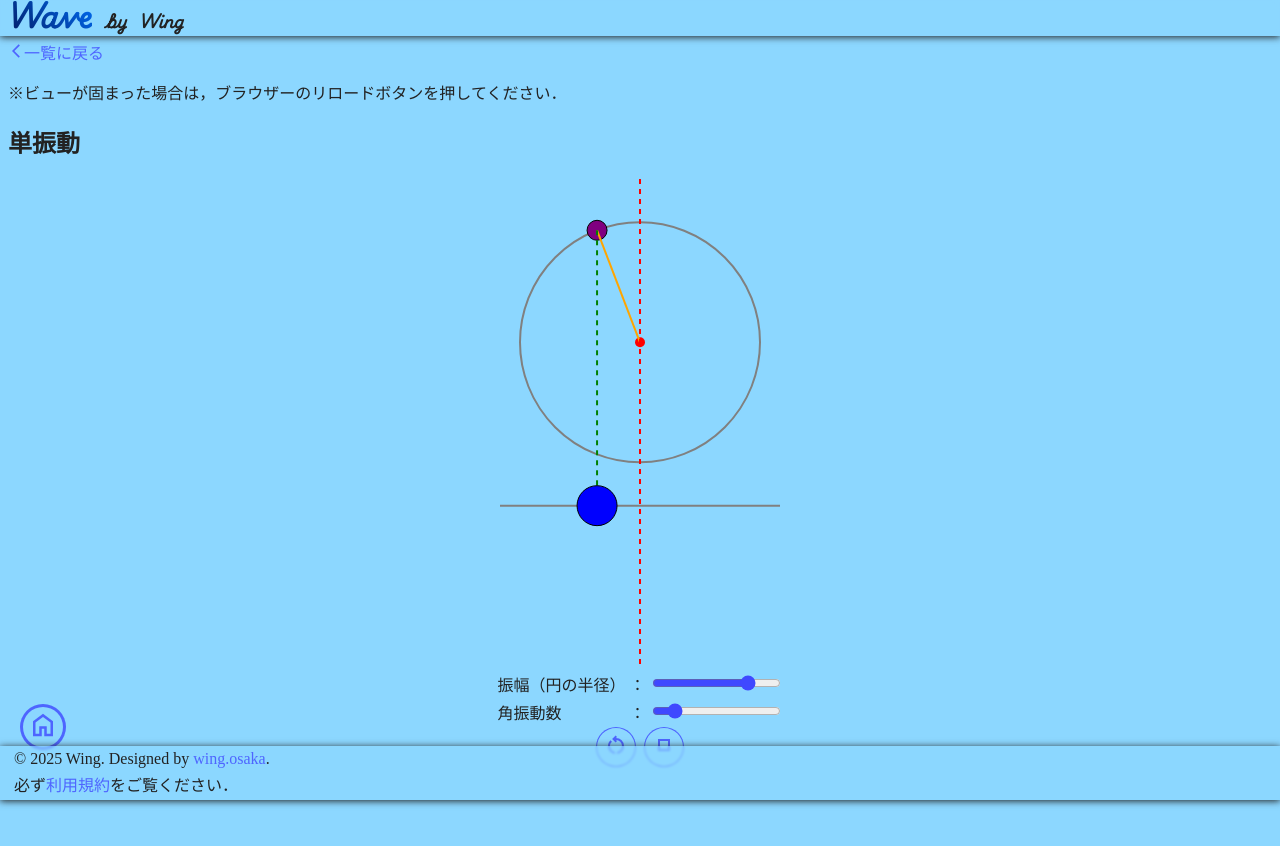
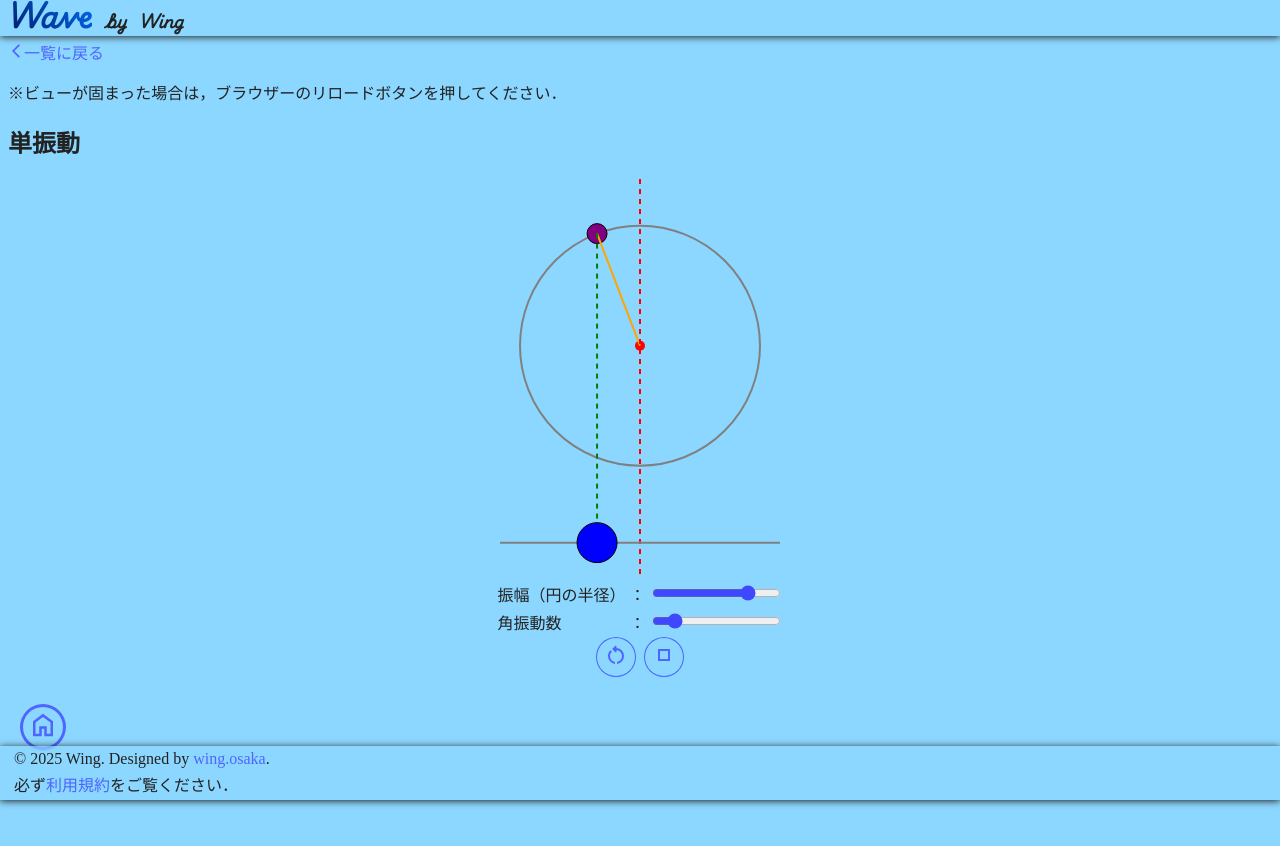
Before and after one commit to te-wing/wave.graphics, a Next.js app: page /wavelayout/tanshindou in a window 1280 px wide. Shown: the top 846 px of the page. After the commit the page ends 800 px from the top, so only its background shows below. Built offline with nearby package versions, Linux system fonts and the light colour scheme; a web font is replaced by a local one.

Commit message:
ちょうどいい

```diff
--- a/src/app/wavelayout/tanshindou/canvas.tsx
+++ b/src/app/wavelayout/tanshindou/canvas.tsx
@@ -38,9 +38,9 @@ const OscillationCanvas: React.FC<OscillationCanvasProps> = ({
 
     // --- 描画の基準点を調整 ---
     const circleCenterX = canvas.width / 2;
-    const circleCenterY = canvas.height / 3;
+    const circleCenterY = canvas.height / 2.4;
     const shmOriginX = canvas.width / 2;
-    const shmLineY = canvas.height * 2 / 3;
+    const shmLineY = canvas.height / 1.1;
 
     const circlePointX = circleCenterX + amplitude * Math.cos(angle);
     const circlePointY = circleCenterY - amplitude * Math.sin(angle);
@@ -181,7 +181,7 @@ const OscillationCanvas: React.FC<OscillationCanvasProps> = ({
   return (
     <>
       <div className={styles.controls}>
-      <canvas id="myCanvas" ref={canvasRef} width={800} height={490}></canvas>
+        <canvas id="myCanvas" ref={canvasRef} width={340} height={400}></canvas>
         <table>
           <tbody>
             <tr>
```
